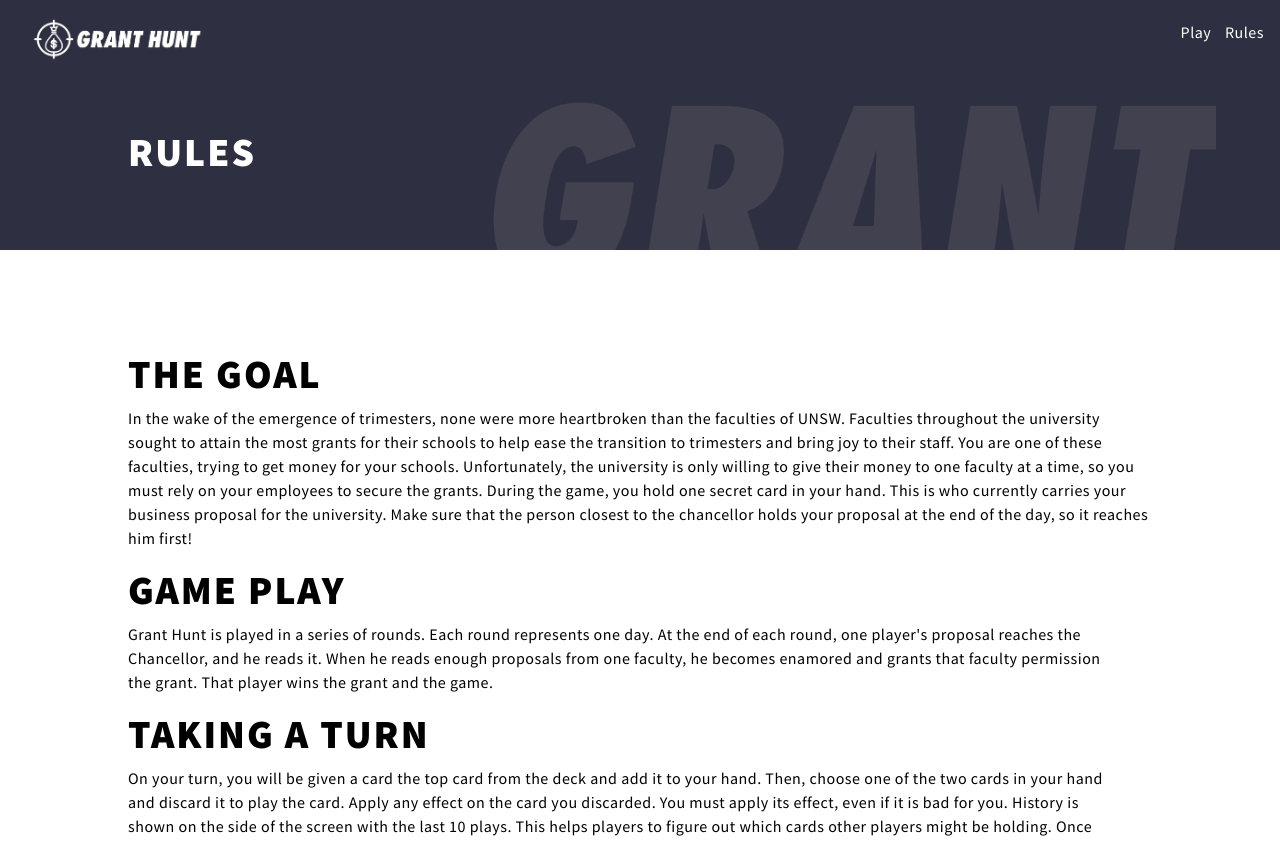
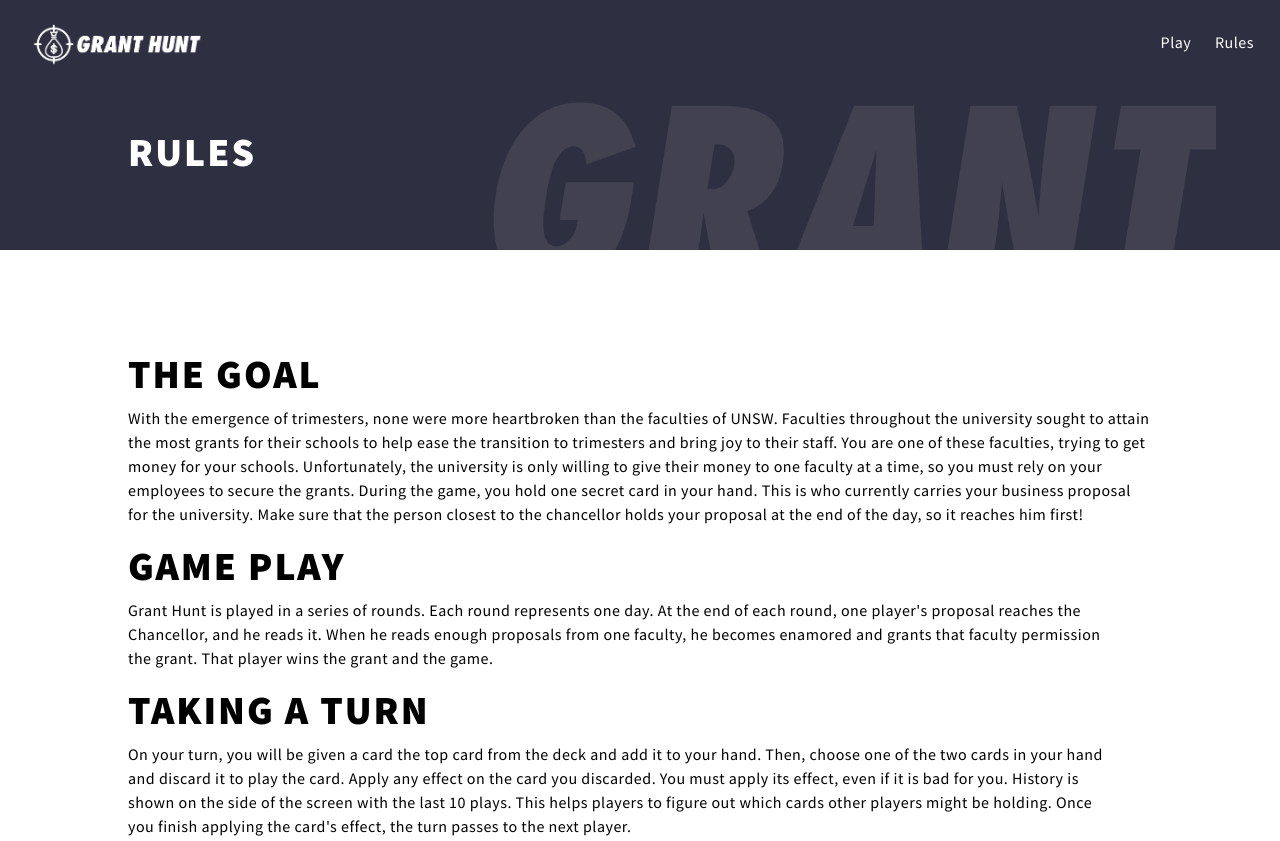
Before and after one commit to charleywong/Grant-Hunt, a website: page pages/rules.html in a window 1280 px wide. Shown: the top 841 px of the page. Drawn offline with nearby package versions, Linux system fonts and the light colour scheme; files that its build step writes are made by us from their sources; no server answers; files whose address does not match are found by name.

Commit message:
centred links in navbar, fixed sentence in goal section

```diff
--- a/assets/styles/custom.css
+++ b/assets/styles/custom.css
@@ -21,18 +21,21 @@ h1, h2, h3, h4, h5, h6 {
     color:white;
 }
 
-
 .navbar > ul > li, .navbar > ul > li > a  {
 	list-style-type: none;
 	color: white;
 	display:inline;
 
 }
-
-.navbar >ul > li {
-	margin-left: 10px;
+.navbar > ul {
+	margin-top: 10px
 }
-
+.navbar > ul > li {
+	margin: 10px;
+}
+.navbar > ul > li > a {
+	margin-top: 5px;
+}
 
 .home-banner {
 	color:#fff;
--- a/pages/rules.html
+++ b/pages/rules.html
@@ -9,13 +9,15 @@
     <body>
 
     <nav class="navbar navbar-light fixed-top">
-        <a class="navbar-left" href="/">
+        <a class="navbar-brand" href="/">
             <img src="/images/logo.png" width="200" alt="">
+        </a>
+        <!-- <a href="/"> -->
             <ul>
                 <li><a href="play">Play</a></li>
                 <li><a href="rules">Rules</a></li>
             </ul>
-        </a>
+        <!-- </a> -->
     </nav>
 
     <section class="description-banner">
@@ -28,7 +30,7 @@
             <div class="row">
                 <h1>THE GOAL</h1>
                 <p>
-                    In the wake of the emergence of trimesters, none were more heartbroken than the faculties of UNSW. Faculties throughout the university sought to attain the most grants for their schools to help ease the transition to trimesters and bring joy to their staff.
+                    With the emergence of trimesters, none were more heartbroken than the faculties of UNSW. Faculties throughout the university sought to attain the most grants for their schools to help ease the transition to trimesters and bring joy to their staff.
                     You are one of these faculties, trying to get money for your schools. Unfortunately, the university is only willing to give their money to one faculty at a time, so you must rely on your employees to secure the grants.
 
                     During the game, you hold one secret card in your hand. This is who currently carries your business proposal for the university.
```
